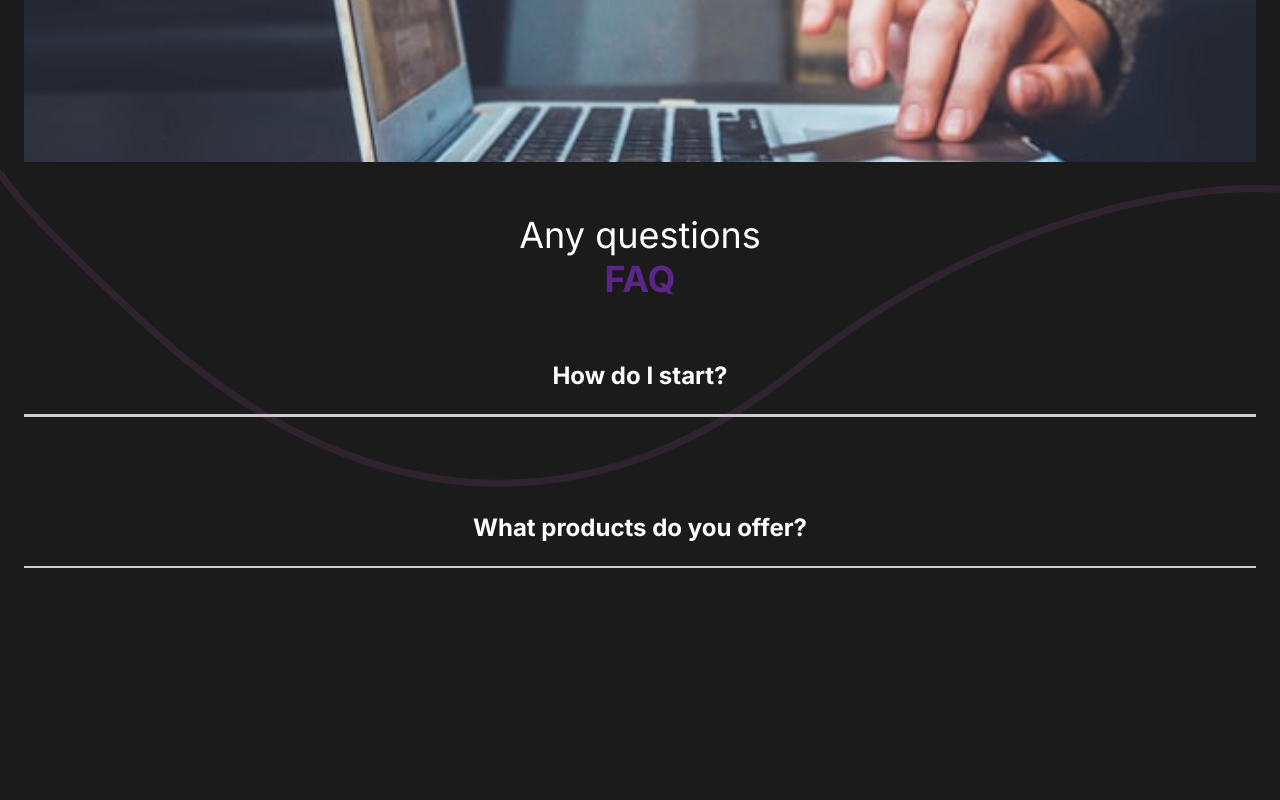
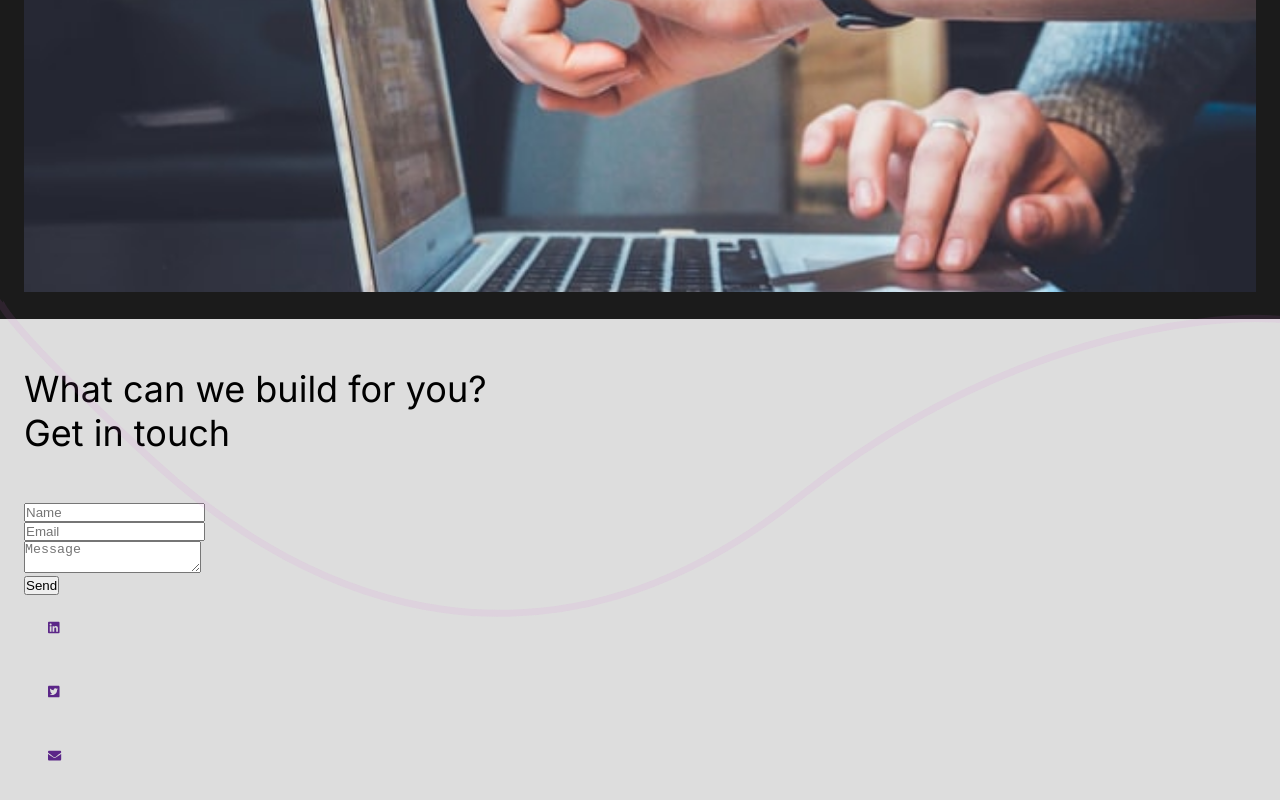
Before and after one commit to kceron/a-site-one, a React (Create React App) app: page / in a window 1280 px wide. Shown: the part 854-1654 px from the top of the page. Built offline with nearby package versions, Linux system fonts and the light colour scheme.

Commit message:
contact us modif

```diff
--- a/package.json
+++ b/package.json
@@ -3,6 +3,12 @@
   "version": "0.1.0",
   "private": true,
   "dependencies": {
+    "@fortawesome/fontawesome-common-types": "^0.2.36",
+    "@fortawesome/fontawesome-free": "^5.15.4",
+    "@fortawesome/fontawesome-svg-core": "^1.2.36",
+    "@fortawesome/free-brands-svg-icons": "^5.15.4",
+    "@fortawesome/free-solid-svg-icons": "^5.15.4",
+    "@fortawesome/react-fontawesome": "^0.1.15",
     "@testing-library/jest-dom": "^5.14.1",
     "@testing-library/react": "^11.2.7",
     "@testing-library/user-event": "^12.8.3",
--- a/src/components/AboutSection.js
+++ b/src/components/AboutSection.js
@@ -28,10 +28,7 @@ const AboutSection = () => {
             <motion.h2 variants={titleAnim}>solutions</motion.h2>
           </StyledHide>
         </motion.div>
-        {/* <motion.p variants={fade}>
-          Contact us for...
-        </motion.p>
-        <motion.button variants={fade}>Contact us</motion.button> */}
+        <motion.button variants={fade}>Contact us</motion.button>
       </StyledDescription>
       <StyledImage>
         <motion.img variants={photoAnim} src={home1} alt="arco logo" />
--- a/src/components/FaqSection.js
+++ b/src/components/FaqSection.js
@@ -1,64 +1,64 @@
-import React, { useState } from "react";
-import { AnimateSharedLayout } from "framer-motion";
-import styled from "styled-components";
-import { StyledAbout } from "../styles";
-import Toggle from "./Toggle";
-import { useScroll } from "./useScroll";
-import { scrollReveal } from "../animation";
+// import React, { useState } from "react";
+// import { AnimateSharedLayout } from "framer-motion";
+// import styled from "styled-components";
+// import { StyledAbout } from "../styles";
+// import Toggle from "./Toggle";
+// import { useScroll } from "./useScroll";
+// import { scrollReveal } from "../animation";
 
-const FaqSection = () => {
-  const [element, controls] = useScroll();
-  return (
-    <StyledFaq
-      variants={scrollReveal}
-      ref={element}
-      animate={controls}
-      initial="hidden"
-    >
-      <h2>
-        Any questions <span>FAQ</span>
-      </h2>
-      <AnimateSharedLayout>
-        <Toggle title="How do I start?">
-          <div className="answer">
-            <p>Lorem lala..... .....</p>
-          </div>
-        </Toggle>
-        <Toggle title="What products do you offer?">
-          <div className="answer">
-            <p>Lorem lulu..... .....</p>
-          </div>
-        </Toggle>
-      </AnimateSharedLayout>
-    </StyledFaq>
-  );
-};
+// const FaqSection = () => {
+//   const [element, controls] = useScroll();
+//   return (
+//     <StyledFaq
+//       variants={scrollReveal}
+//       ref={element}
+//       animate={controls}
+//       initial="hidden"
+//     >
+//       <h2>
+//         Any questions <span>FAQ</span>
+//       </h2>
+//       <AnimateSharedLayout>
+//         <Toggle title="How do I start?">
+//           <div className="answer">
+//             <p>Lorem lala..... .....</p>
+//           </div>
+//         </Toggle>
+//         <Toggle title="What products do you offer?">
+//           <div className="answer">
+//             <p>Lorem lulu..... .....</p>
+//           </div>
+//         </Toggle>
+//       </AnimateSharedLayout>
+//     </StyledFaq>
+//   );
+// };
 
-const StyledFaq = styled(StyledAbout)`
-  display: block;
-  span {
-    display: block;
-  }
-  h2 {
-    padding-bottom: 2rem;
-    font-weight: lighter;
-  }
-  .faq-line {
-    background: #cccccc;
-    height: 0.2rem;
-    margin: 2rem 0rem;
-    width: 100%;
-  }
-  .question {
-    padding: 3rem 0rem;
-    cursor: pointer;
-  }
-  .answer {
-    padding: 2rem 0rem;
-    p {
-      padding: 1rem 0rem;
-    }
-  }
-`;
+// const StyledFaq = styled(StyledAbout)`
+//   display: block;
+//   span {
+//     display: block;
+//   }
+//   h2 {
+//     padding-bottom: 2rem;
+//     font-weight: lighter;
+//   }
+//   .faq-line {
+//     background: #cccccc;
+//     height: 0.2rem;
+//     margin: 2rem 0rem;
+//     width: 100%;
+//   }
+//   .question {
+//     padding: 3rem 0rem;
+//     cursor: pointer;
+//   }
+//   .answer {
+//     padding: 2rem 0rem;
+//     p {
+//       padding: 1rem 0rem;
+//     }
+//   }
+// `;
 
-export default FaqSection;
+// export default FaqSection;
--- a/src/pages/AboutUs.js
+++ b/src/pages/AboutUs.js
@@ -1,7 +1,6 @@
 import React from "react";
 import AboutSection from "../components/AboutSection";
-import ServicesSection from "../components/ServicesSection";
-import FaqSection from "../components/FaqSection";
+import ContactUs from "../pages/ContactUs";
 // Animations
 import { motion } from "framer-motion";
 import { pageAnimation } from "../animation";
@@ -16,8 +15,7 @@ const AboutUs = () => {
       exit="exit"
     >
       <AboutSection />
-      {/* <ServicesSection /> */}
-      <FaqSection />
+      <ContactUs />
       <ScrollTop />
     </motion.div>
   );
--- a/src/pages/ContactUs.js
+++ b/src/pages/ContactUs.js
@@ -5,7 +5,16 @@ import { pageAnimation, titleAnim } from "../animation";
 import styled from "styled-components";
 import ScrollTop from "../components/ScrollTop";
 
+import { FontAwesomeIcon } from "@fortawesome/react-fontawesome";
+import { faEnvelope } from "@fortawesome/free-solid-svg-icons";
+import {
+  faTwitterSquare,
+  faLinkedin,
+} from "@fortawesome/free-brands-svg-icons";
+
 const ContactUs = () => {
+  // const [element, controls] = useScroll();
+
   return (
     <StyledContact
       variants={pageAnimation}
@@ -16,33 +25,80 @@ const ContactUs = () => {
     >
       <StyledTitle>
         <Hide>
+          <motion.h2 variants={titleAnim}>What can we build for you?</motion.h2>
           <motion.h2 variants={titleAnim}>Get in touch</motion.h2>
         </Hide>
       </StyledTitle>
       <div>
         <Hide>
-          <StyledSocial variants={titleAnim}>
-            <Circle />
-            <a href="">LinkedIn</a>
-          </StyledSocial>
+          <form onSubmit={""}>
+            <div className=""></div>
+            <div className="">
+              <input
+                type="text"
+                name="name"
+                htmlFor="name"
+                placeholder="Name"
+                id="full-name"
+                onChange={""}
+              />
+            </div>
+            <div className="">
+              <input
+                type="email"
+                name="email"
+                htmlFor="email"
+                placeholder="Email"
+                id="email"
+                onChange={""}
+              ></input>
+            </div>
+            <div className="">
+              <textarea
+                name="message"
+                htmlFor="message"
+                id="message"
+                placeholder="Message"
+                onChange={""}
+              />
+            </div>
+
+            <div className="">
+              <input type="submit" value="Send"></input>
+            </div>
+          </form>
         </Hide>
-        <Hide>
-          <StyledSocial variants={titleAnim}>
-            <Circle />
-            <a href="">Instagram</a>
-          </StyledSocial>
-        </Hide>
-        <Hide>
-          <StyledSocial variants={titleAnim}>
-            <Circle />
-            <a href="">Twitter</a>
-          </StyledSocial>
-        </Hide>
-        <Hide>
-          <StyledSocial variants={titleAnim}>
-            <Circle />
-            <h2>Send us an email</h2>
-          </StyledSocial>
+        <Hide className="bottom">
+          <ul className="icons">
+            <StyledSocial>
+              <a
+                href="https://www.linkedin.com/company/arco-data-design/about/"
+                className="icon"
+              >
+                <span>
+                  <FontAwesomeIcon icon={faLinkedin} />
+                </span>
+              </a>
+            </StyledSocial>
+            <StyledSocial>
+              <a href="https://twitter.com/..." className="icon">
+                <span>
+                  <FontAwesomeIcon icon={faTwitterSquare} />
+                </span>
+              </a>
+            </StyledSocial>
+
+            <StyledSocial>
+              <a
+                href="https://www.linkedin.com/company/arco-data-design/about/"
+                className="icon"
+              >
+                <span>
+                  <FontAwesomeIcon icon={faEnvelope} />
+                </span>
+              </a>
+            </StyledSocial>
+          </ul>
         </Hide>
       </div>
       <ScrollTop />
@@ -72,13 +128,6 @@ const Hide = styled.div`
   overflow: hidden;
 `;
 
-const Circle = styled.div`
-  border-radius: 50%;
-  width: 2rem;
-  height: 2rem;
-  background: #5b2688;
-`;
-
 const StyledSocial = styled(motion.div)`
   display: flex;
   align-items: center;
@@ -87,6 +136,9 @@ const StyledSocial = styled(motion.div)`
     margin: 2rem;
     text-decoration: none;
   }
+  span {
+    color: #5B2688;
+  }
 `;
 
 export default ContactUs;
--- a/src/styles.js
+++ b/src/styles.js
@@ -23,6 +23,9 @@ export const StyledDescription = styled.div`
   h2 {
     font-weight: lighter;
   }
+  button {
+    margin-top: 2rem;
+  }
   @media (max-width: 1300px) {
     padding: 0;
     button {
```
Also changed, not shown: 1 other file (tests, documents, lock files or other folders).
